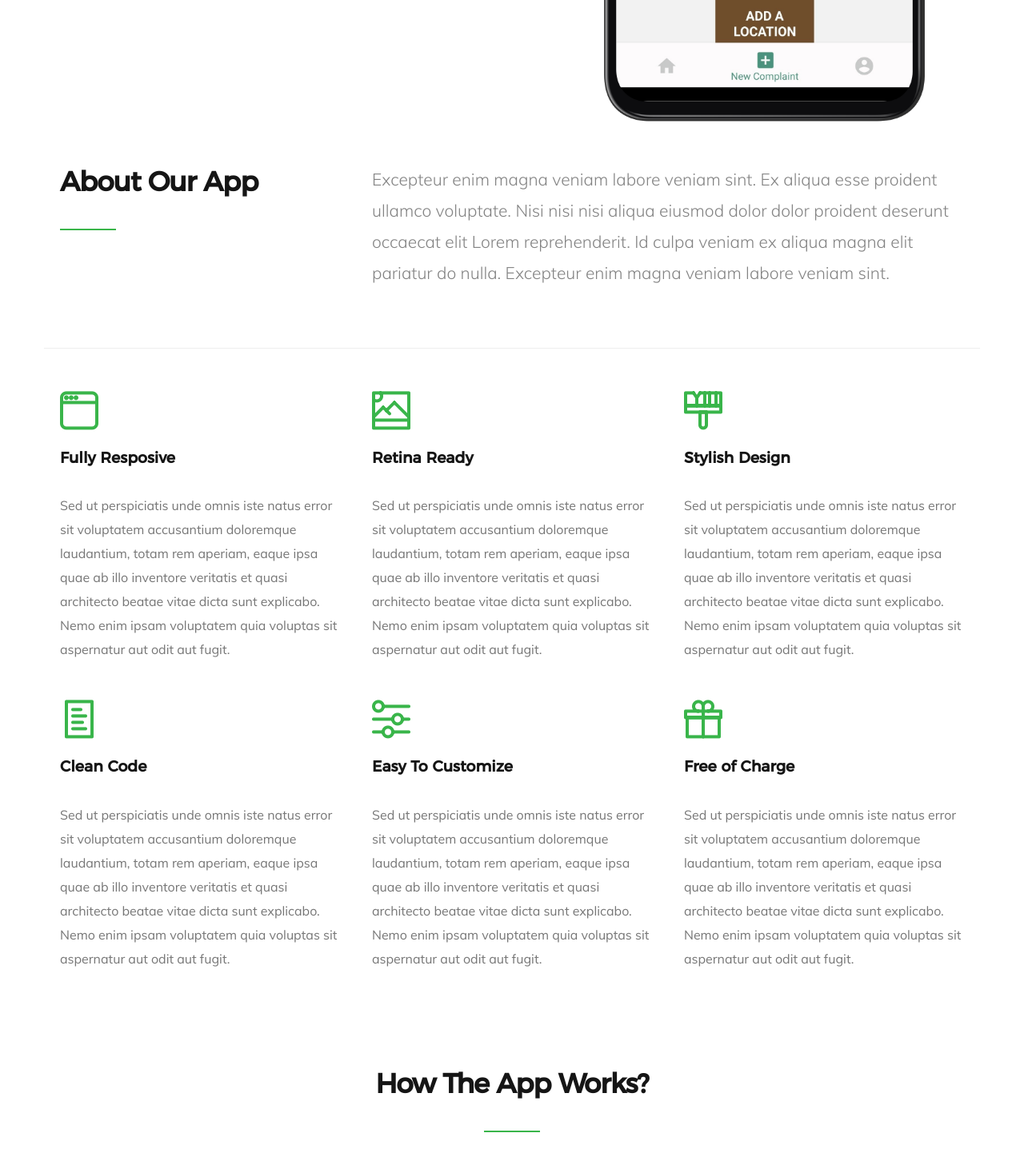
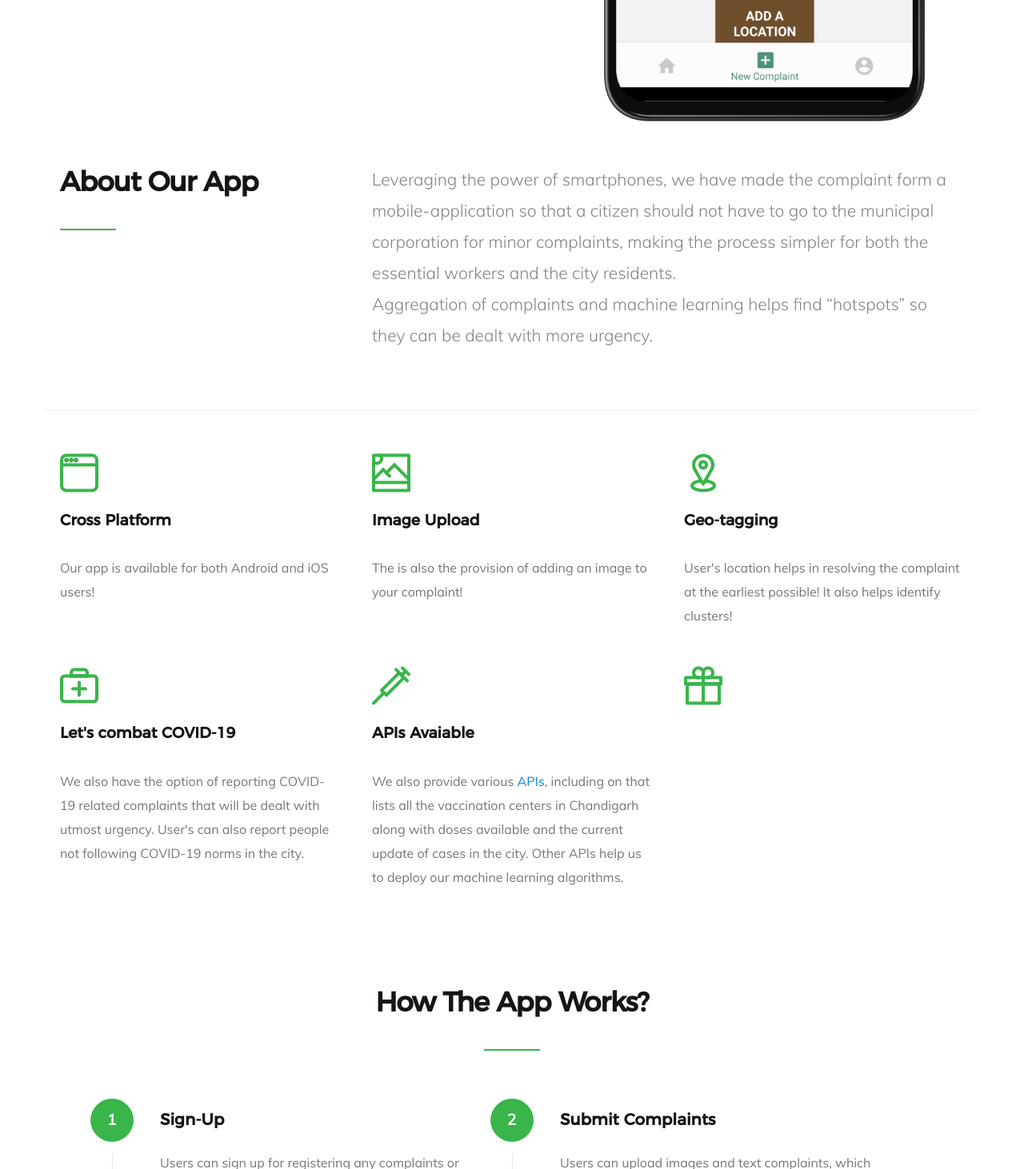
Before and after one commit to TheBrainGamingSingh/capstone-endpoints, a Flask app: page / in a window 1280 px wide. Shown: the part 819-2281 px from the top of the page at 80% size. Run offline with Flask 2, Linux system fonts and the light colour scheme; parts of the project's set-up code (start-up, migrations or seed data) failed here and were passed over; some web fonts are replaced.

Commit message:
added features

```diff
--- a/templates/index.html
+++ b/templates/index.html
@@ -138,7 +138,7 @@
             </div>
             <div class="col-eight">
                 <p class="lead" data-aos="fade-up">
-                    Excepteur enim magna veniam labore veniam sint. Ex aliqua esse proident ullamco voluptate. Nisi nisi nisi aliqua eiusmod dolor dolor proident deserunt occaecat elit Lorem reprehenderit. Id culpa veniam ex aliqua magna elit pariatur do nulla. Excepteur enim magna veniam labore veniam sint.
+                  Leveraging the power of smartphones, we have made the complaint form a mobile-application so that a citizen should not have to go to the municipal corporation for minor complaints, making the process simpler for both the essential workers and the city residents. <br> Aggregation of complaints and machine learning helps find “hotspots” so they can be dealt with more urgency.
                 </p>
             </div>
 
@@ -154,9 +154,9 @@
 
                     <div class="service-content">
 
-                        <h3>Fully Resposive</h3>
+                        <h3>Cross Platform</h3>
 
-                        <p>Sed ut perspiciatis unde omnis iste natus error sit voluptatem accusantium doloremque laudantium, totam rem aperiam, eaque ipsa quae ab illo inventore veritatis et quasi architecto beatae vitae dicta sunt explicabo. Nemo enim ipsam voluptatem quia voluptas sit aspernatur aut odit aut fugit.
+                        <p>Our app is available for both Android and iOS users!
                         </p>
 
                     </div>
@@ -168,9 +168,9 @@
                         <span class="icon"><i class="icon-image"></i></span>
 
                     <div class="service-content">
-                        <h3>Retina Ready</h3>
+                        <h3>Image Upload</h3>
 
-                        <p>Sed ut perspiciatis unde omnis iste natus error sit voluptatem accusantium doloremque laudantium, totam rem aperiam, eaque ipsa quae ab illo inventore veritatis et quasi architecto beatae vitae dicta sunt explicabo. Nemo enim ipsam voluptatem quia voluptas sit aspernatur aut odit aut fugit.
+                        <p>The is also the provision of adding an image to your complaint!
                         </p>
 
 
@@ -180,12 +180,12 @@
 
                 <div class="bgrid feature" data-aos="fade-up">
 
-                    <span class="icon"><i class="icon-paint-brush"></i></span>
+                    <span class="icon"><i class="icon-pin"></i></span>
 
                     <div class="service-content">
-                        <h3>Stylish Design</h3>
+                        <h3>Geo-tagging</h3>
 
-                        <p>Sed ut perspiciatis unde omnis iste natus error sit voluptatem accusantium doloremque laudantium, totam rem aperiam, eaque ipsa quae ab illo inventore veritatis et quasi architecto beatae vitae dicta sunt explicabo. Nemo enim ipsam voluptatem quia voluptas sit aspernatur aut odit aut fugit.
+                        <p>User's location helps in resolving the complaint at the earliest possible! It also helps identify clusters!
                         </p>
 
                     </div>
@@ -194,12 +194,12 @@
 
                     <div class="bgrid feature" data-aos="fade-up">
 
-                        <span class="icon"><i class="icon-file"></i></span>
+                        <span class="icon"><i class="icon-first-aid"></i></span>
 
                     <div class="service-content">
-                        <h3>Clean Code</h3>
+                        <h3>Let's combat COVID-19</h3>
 
-                        <p>Sed ut perspiciatis unde omnis iste natus error sit voluptatem accusantium doloremque laudantium, totam rem aperiam, eaque ipsa quae ab illo inventore veritatis et quasi architecto beatae vitae dicta sunt explicabo. Nemo enim ipsam voluptatem quia voluptas sit aspernatur aut odit aut fugit.
+                        <p>We also have the option of reporting COVID-19 related complaints that will be dealt with utmost urgency. User's can also report people not following COVID-19 norms in the city.
                         </p>
 
                     </div>
@@ -208,12 +208,13 @@
 
                 <div class="bgrid feature" data-aos="fade-up">
 
-                    <span class="icon"><i class="icon-sliders"></i></span>
+                    <span class="icon"><i class="icon-syringe"></i></span>
 
                     <div class="service-content">
-                        <h3>Easy To Customize</h3>
+                        <h3>APIs Avaiable</h3>
 
-                        <p>Sed ut perspiciatis unde omnis iste natus error sit voluptatem accusantium doloremque laudantium, totam rem aperiam, eaque ipsa quae ab illo inventore veritatis et quasi architecto beatae vitae dicta sunt explicabo. Nemo enim ipsam voluptatem quia voluptas sit aspernatur aut odit aut fugit.
+                        <p>We also provide various <a href="/api/">APIs</a>, including on that lists all the vaccination centers in Chandigarh along with doses available and the current update of cases in the city.
+                          Other APIs help us to deploy our machine learning algorithms.
                         </p>
                     </div>
 
@@ -223,13 +224,13 @@
 
                     <span class="icon"><i class="icon-gift"></i></span>
 
-                    <div class="service-content">
+                    <!-- <div class="service-content">
                         <h3>Free of Charge</h3>
 
                         <p>Sed ut perspiciatis unde omnis iste natus error sit voluptatem accusantium doloremque laudantium, totam rem aperiam, eaque ipsa quae ab illo inventore veritatis et quasi architecto beatae vitae dicta sunt explicabo. Nemo enim ipsam voluptatem quia voluptas sit aspernatur aut odit aut fugit.
                         </p>
 
-                    </div>
+                    </div> -->
 
                 </div> <!-- /bgrid -->
 
```
